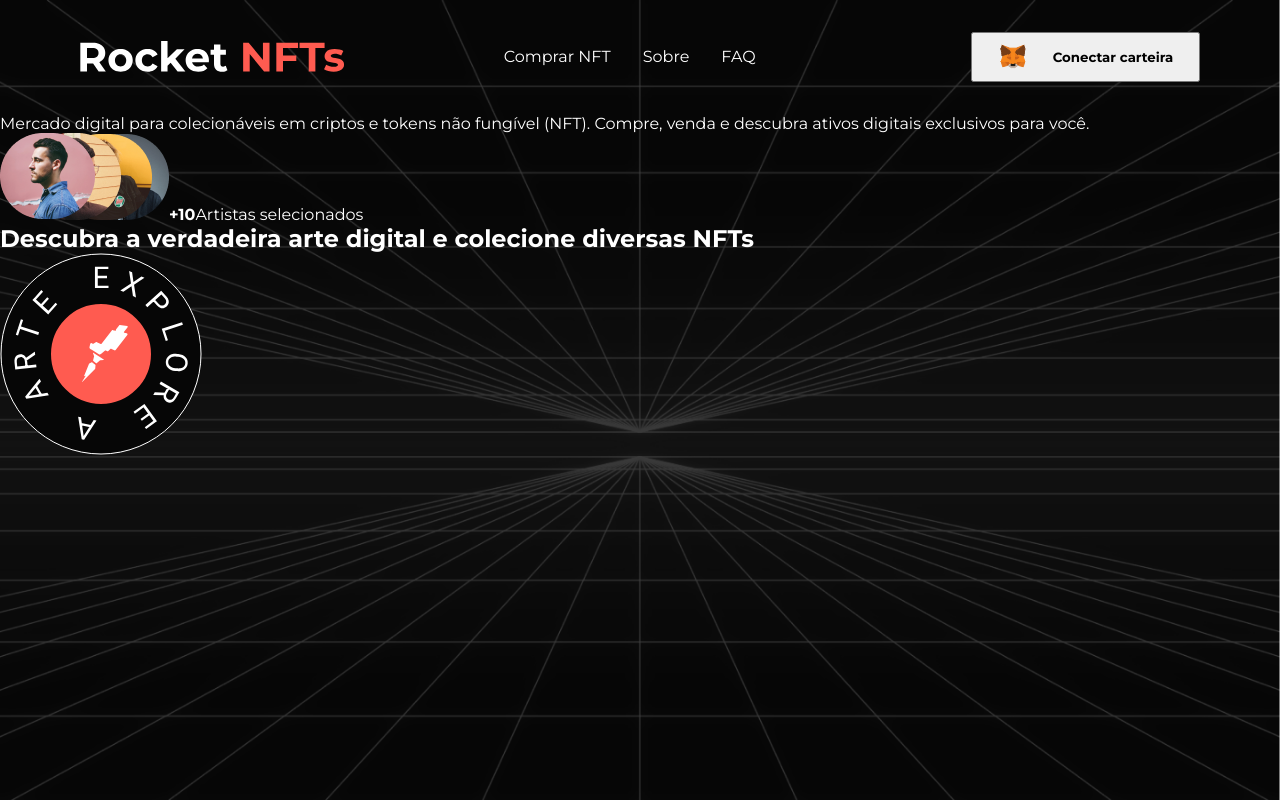
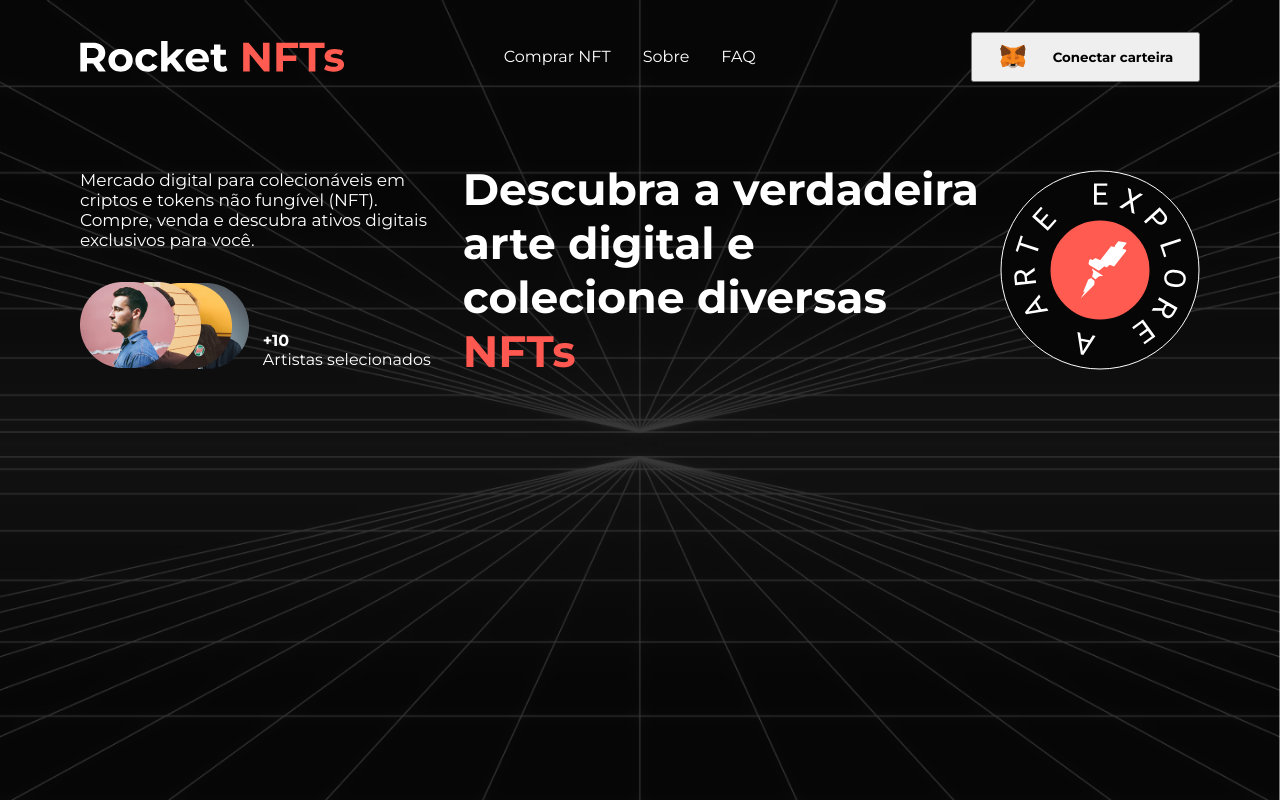
Before and after one commit to pedroviniciusn/Desafio_Rocket_NFTs, a React (Vite) app: page / in a window 1280 px wide. Built offline with nearby package versions, Linux system fonts and the light colour scheme.

Commit message:
adicionando styled components

```diff
--- a/package.json
+++ b/package.json
@@ -8,10 +8,13 @@
     "preview": "vite preview"
   },
   "dependencies": {
+    "@types/typescript": "^2.0.0",
+    "global": "^4.4.0",
     "react": "^18.0.0",
     "react-dom": "^18.0.0",
     "sass": "^1.52.3",
-    "styled-components": "^5.3.5"
+    "styled-components": "^5.3.5",
+    "yarn": "^1.22.19"
   },
   "devDependencies": {
     "@types/react": "^18.0.0",
--- a/src/App.tsx
+++ b/src/App.tsx
@@ -1,9 +1,6 @@
 import Header  from './components/Header'
+import Home from './components/Header/home'
 
-import GrupoDeArtistas from './assets/group-avarts.png'
-import LogoExplorer from './assets/badge.svg'
-
-import './app.scss'
 import GlobalStyles from './styles/GlobalStyles'
 
 function App() {
@@ -11,38 +8,7 @@ function App() {
   return (
     <>
       <Header/>
-      <section>
-        <div className='home'>
-
-          <div className='content'>
-              <div className='title'>
-                <p>
-                  Mercado digital para colecionáveis em criptos e tokens não fungível (NFT).
-                  Compre, venda e descubra ativos digitais exclusivos para você.
-                </p>
-
-              <div className='grupo_de_artista'>
-                <img src={GrupoDeArtistas} alt='Grupo de artistas' className='artistas'/>
-                <strong>
-                  +10
-                </strong>
-                <span>
-                  Artistas selecionados
-                </span>
-              </div>
-            </div>
-
-            <h1>
-              Descubra a verdadeira
-              arte digital e colecione diversas <span>NFTs</span>
-            </h1>
-
-            <img src={LogoExplorer} alt='Logo explorer' />
-
-          </div>
-
-        </div>
-      </section>
+      <Home />
       <GlobalStyles />
     </>
   )
--- a/src/app.scss
+++ /dev/null
@@ -1,14 +0,0 @@
-main {
-    .home {
-        width: 1120px;
-        margin: 0 auto;
-
-        .content {
-            display: flex;
-
-            .title {
-
-            }
-        }
-    }
-}
--- a/src/components/Header/Button/index.tsx
+++ b/src/components/Header/Button/index.tsx
@@ -1,13 +1,13 @@
 import Logo from '../../../assets/logoButton.svg'
 
-import './button.scss'
+import {Button} from './styles'
 
 
-export default function Button() {
+export default function () {
     return (
-       <button type='button'>
+       <Button type='button'>
             <img src={Logo} alt='logo button' className='logo_meta_mask'/>
             Conectar carteira
-       </button>
+       </Button>
     )
 }
--- a/src/components/Header/Button/button.scss
+++ b/src/components/Header/Button/styles.ts
@@ -1,4 +1,6 @@
-button {
+import styled from 'styled-components'
+
+export const Button = styled.button`
     width: 14.3rem;
     height: 3.1rem;
 
@@ -15,4 +17,4 @@ button {
         height: 30px;
 
     }
-}
+`
--- /dev/null
+++ b/src/components/Header/home/index.tsx
@@ -0,0 +1,42 @@
+import LogoExplorer from '../../../assets/badge.svg'
+import GrupoDeArtistas from '../../../assets/group-avarts.png'
+
+import { Container } from './styles'
+
+export default function Home() {
+    return (
+        <Container>
+            <main>
+                <div className='content'>
+                    <div className='home'>
+                        <p>
+                        Mercado digital para colecionáveis em criptos e tokens não fungível (NFT).
+                        Compre, venda e descubra ativos digitais exclusivos para você.
+                        </p>
+
+                        <div className='grupo_de_artistas'>
+                            <img src={GrupoDeArtistas} alt='Grupo de artistas' className='artistas'/>
+
+                            <span>
+                            <strong>
+                            +10
+                            </strong>
+                            <br/>
+                            Artistas selecionados
+                            </span>
+                        </div>
+                    </div>
+                    <div className='title'>
+                        <h1>
+                        Descubra a verdadeira
+                        arte digital e colecione diversas <span>NFTs</span>
+                        </h1>
+                    </div>
+
+                    <img src={LogoExplorer} alt='Logo explorer' className='logo_explorer'/>
+
+                </div>
+            </main>
+      </Container>
+    )
+}
--- /dev/null
+++ b/src/components/Header/home/styles.ts
@@ -0,0 +1,55 @@
+import styled from "styled-components";
+
+export const Container = styled.section`
+    margin-top: 3rem;
+
+    main {
+        max-width: 1120px;
+        height: auto;
+        margin: 0 auto;
+
+        .content {
+            display: flex;
+            align-items: center;
+            justify-content: space-between;
+
+            .home {
+                width: 401px;
+                margin-right: 2rem;
+
+                p{
+                    font-size: 17px;
+                    text-align: start;
+                }
+
+                .grupo_de_artistas {
+                    display: flex;
+                    align-items: end;
+                    justify-content: space-between;
+
+                    margin-top: 2rem;
+                }
+            }
+
+            .title {
+                width: 596px;
+                text-align: start;
+                margin-right: 1rem;
+
+                h1 {
+                    font-size: 44px;
+
+                    span {
+                        color: #FF5850;
+                    }
+                }
+            }
+
+            .logo_explorer {
+                width: 200px;
+                height: 200px;
+            }
+        }
+    }
+
+`
--- a/src/components/Header/index.tsx
+++ b/src/components/Header/index.tsx
@@ -2,14 +2,14 @@ import MenuItens from './MenuItens'
 
 import Logo from '../../assets/logo.svg'
 
-import './header.scss'
+import {Container} from './styles'
 import Button from './Button'
 
 
 export default function Header() {
     return (
         <>
-            <div className='container'>
+            <Container>
                 <header>
 
                     <img src={Logo} alt="logo" className='logo_rocket' />
@@ -28,7 +28,7 @@ export default function Header() {
 
                     <Button/>
                 </header>
-            </div>
+            </Container>
         </>
     )
 }
--- a/src/components/Header/header.scss
+++ b/src/components/Header/styles.ts
@@ -1,4 +1,7 @@
-.container {
+import styled from 'styled-components'
+
+
+export const Container = styled.div`
     padding: 32px;
 
     header {
@@ -34,4 +37,5 @@
             }
         }
     }
-}
+
+`
```
Also changed, not shown: 2 other files (tests, documents, lock files or other folders).
